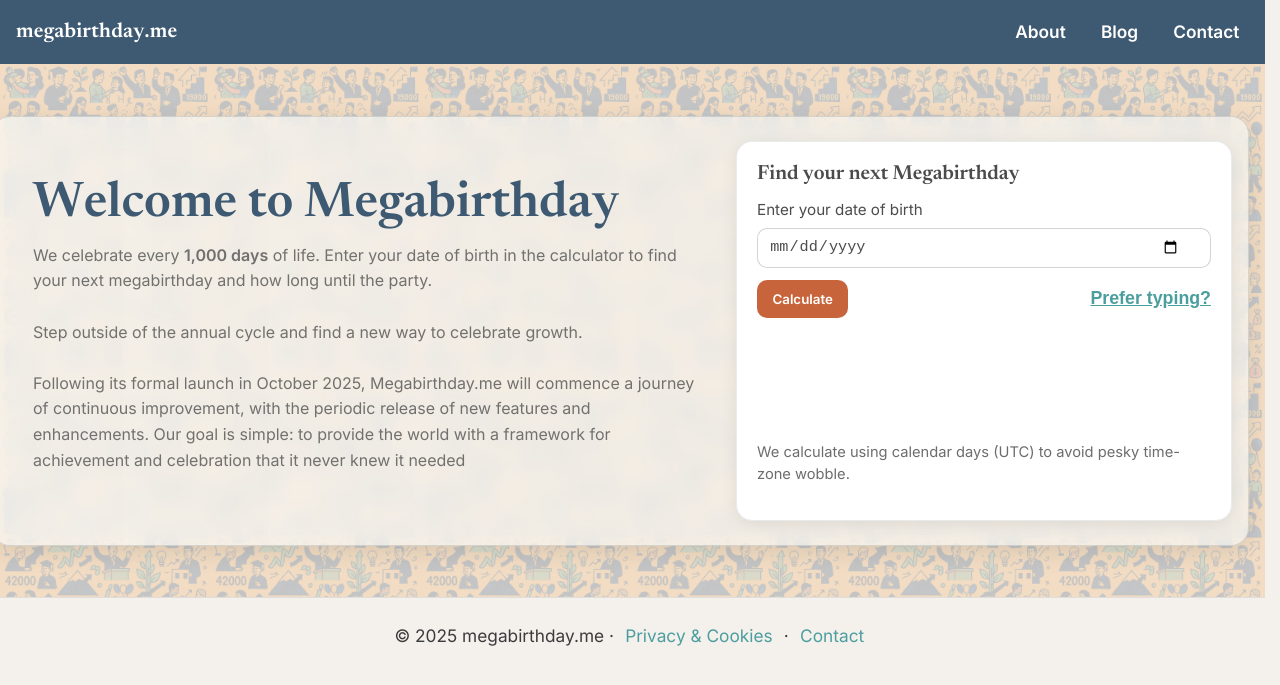
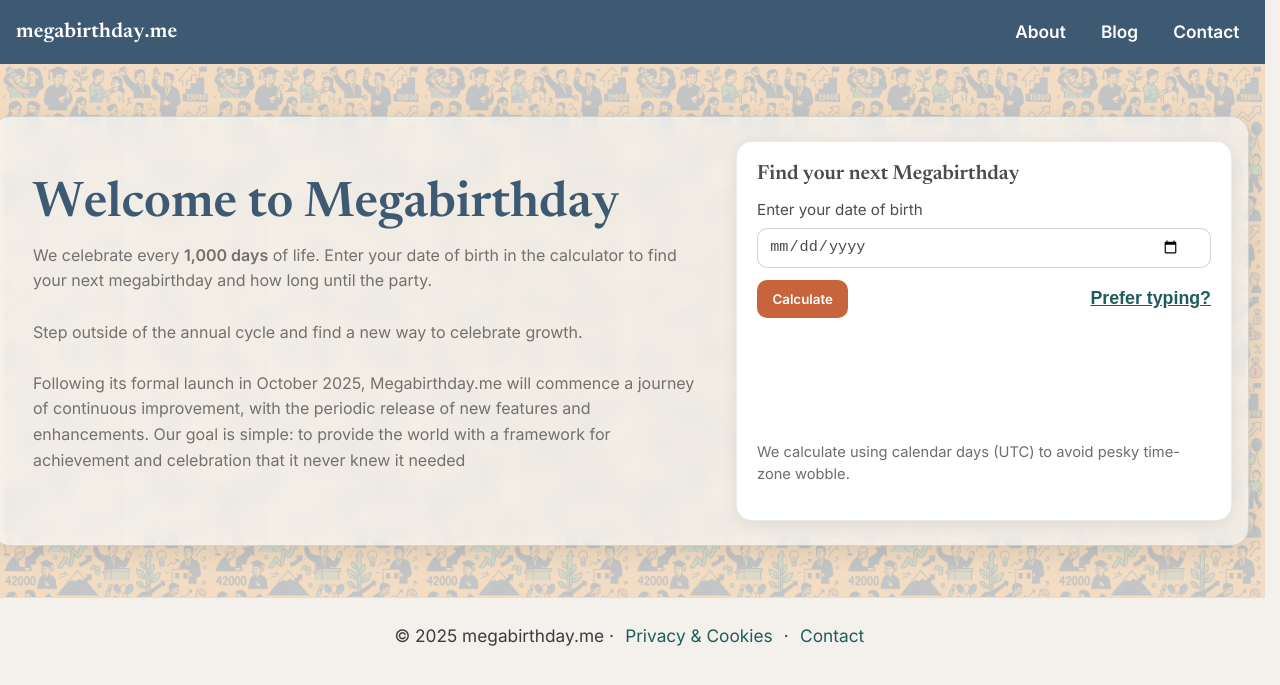
Before and after one commit to Vazool/megabirthday, a Jekyll site: the page built from index.html, in a window 1280 px wide. Shown: the top 685 px of the page. Built offline with Jekyll 4.4.1, drawn with Linux system fonts in a browser that asks for light colours.

Commit message:
Update link colour from warm teal #4B9E9E to dark teal #1F5C5C (#35)
* tweak layout.hml for debugging

* uncommented svg in default.html

* Change to layout.html for social preview

* Refactor social previews: single OG/Twitter block with global defaults

* Social preview: hard reset image cache (MB_social_preview_v1.jpg)

* content + style updates: blog typos, blog footnote, index.html cleanup, .mb-footnote moved global

* Add SEO hygiene: meta tags, sitemap, robots.txt, front-matter descriptions, draft template

* Force meta descriptions (for SEO) and reduce blog image size to <300kb

* Blog index perf: add thumbs + lazy/fetchpriority; restore v2 hero images

* Add footer + privacy page, unify link styles, add skip-link, tighten DNS trust (SPF, DMARC, CAA)

* Tweak to main.css and small change to contact page

* 404 update, and changes to config and default.html for google analytics

* Added script to 404.html

* Cookies policy

* Restoration of debugging braces in main.css following Codex intervention

* Update link colour from warm teal #4B9E9E to dark teal #1F5C5C

```diff
--- a/assets/css/main.css
+++ b/assets/css/main.css
@@ -2,7 +2,7 @@
    1) DESIGN TOKENS
    ========================================================= */
 :root{
-  --warm-teal:      #4B9E9E;
+  --dark-teal:      #1F5C5C;
   --dusty-rose:     #C97A85;
   --burnt-amber:    #D38B36;
   --terracotta:     #C8643B;
@@ -217,13 +217,13 @@ main{ padding-block: clamp(2rem, 4vw, 4rem); }
 .mb-form__row{ display:flex; align-items:center; justify-content:space-between; gap:.75rem; }
 
 .mb-link{
-  background:transparent; border:0; color:var(--warm-teal);
+  background:transparent; border:0; color:var(--dark-teal);
   font-weight:600; text-decoration:underline; cursor:pointer;
   position:relative; padding:.25rem .15rem; margin:-.25rem -.15rem;
   font-size: calc(1em * var(--ui-scale));
 }
 .mb-link:hover{ color:var(--dusty-rose); text-decoration:underline; }
-.mb-link:focus-visible{ outline:2px solid var(--warm-teal); outline-offset:2px; border-radius:6px; }
+.mb-link:focus-visible{ outline:2px solid var(--dark-teal); outline-offset:2px; border-radius:6px; }
 .mb-hide{ display:none !important; }
 
 #result.mb-result{
@@ -297,7 +297,7 @@ main{ padding-block: clamp(2rem, 4vw, 4rem); }
 
 .contact-list a{
   text-decoration: none;
-  color: var(--warm-teal);
+  color: var(--dark-teal);
 }
 
 .contact-list a:hover{
@@ -329,7 +329,7 @@ main{ padding-block: clamp(2rem, 4vw, 4rem); }
 .social-links a{
   text-decoration: none;
   font-weight: 500;
-  color: var(--warm-teal);
+  color: var(--dark-teal);
 }
 
 .social-links a:hover{
@@ -340,7 +340,7 @@ main{ padding-block: clamp(2rem, 4vw, 4rem); }
 /* =========================================================
    10) LINKS, BUTTONS, FOOTER
    ========================================================= */
-a{ color: var(--warm-teal); text-decoration:none; }
+a{ color: var(--dark-teal); text-decoration:none; }
 a:hover{ color: var(--dusty-rose); text-decoration:underline; }
 
 .mb-btn{
@@ -368,7 +368,7 @@ a:hover{ color: var(--dusty-rose); text-decoration:underline; }
 /* Footer links: same behavior as global links, just spaced a touch */
 .site-footer a{
   margin: 0 .4rem;
-  color: var(--warm-teal);
+  color: var(--dark-teal);
   text-decoration: none;
 }
 .site-footer a:hover,
```
